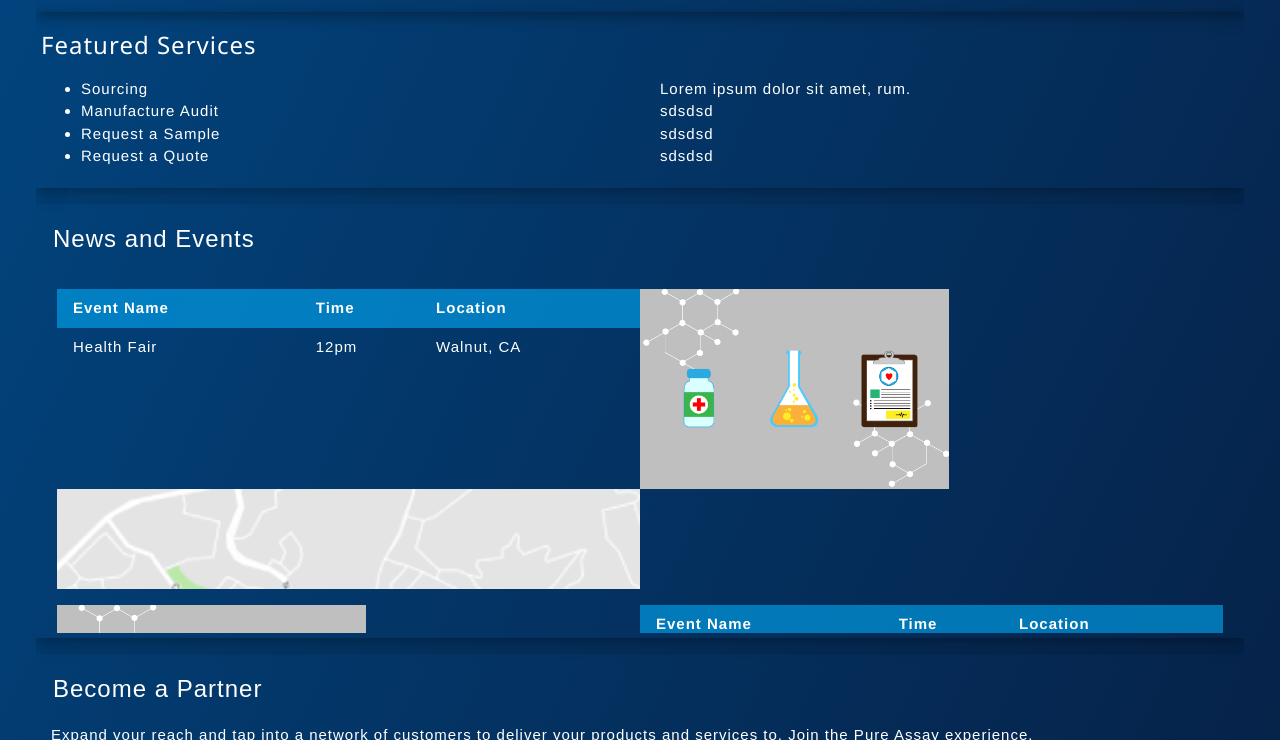
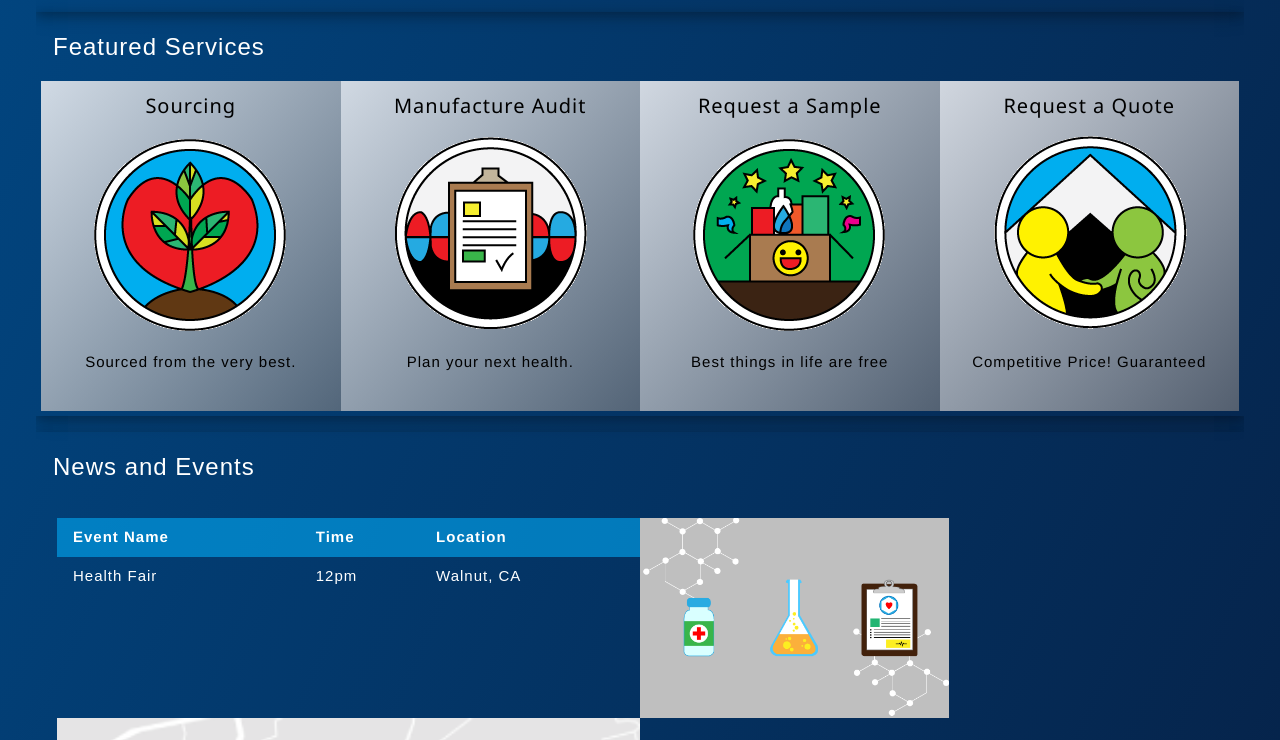
Before and after one commit to soyjoysauce/ux_template_pascience, a plain HTML site: page index.html in a window 1280 px wide. Shown: the part 1401-2141 px from the top of the page. Drawn offline with nearby package versions, Linux system fonts and the light colour scheme; some packages are replaced by stand-ins of ours; a web font is replaced by a local one.

Commit message:
changed name

```diff
--- a/index.html
+++ b/index.html
@@ -3,14 +3,12 @@
 
 <head>
     <meta charset="UTF-8">
-    <title>Pure_Assay</title>
+    <title>PA_Science</title>
     <meta name="viewport" content="width=device-width, initial-scale=1">
-    <!-- CCS -->
-    <!-- <link rel="stylesheet" href="https://maxcdn.bootstrapcdn.com/bootstrap/3.3.7/css/bootstrap.min.css" integrity="sha384-BVYiiSIFeK1dGmJRAkycuHAHRg32OmUcww7on3RYdg4Va+PmSTsz/K68vbdEjh4u"
-        crossorigin="anonymous"> -->
     <!-- W3.CSS -->
     <link rel="stylesheet" href="https://www.w3schools.com/w3css/4/w3.css">
     <link href="https://fonts.googleapis.com/css?family=Anton|Francois+One" rel="stylesheet">
+     <!-- CCS -->
     <!-- <link rel="stylesheet" type="text/css" href="style.css"> -->
     <link rel="stylesheet" type="text/css" href="style-2.css">
     <!-- JQuery -->
@@ -24,7 +22,7 @@
 <body class="w3-container w3-mobile w3-animate-opacity">
     <div class="w3-margin-left header_img"></div>
     <header class="nav_header w3-bar w3-rest">
-        <h1 class="title w3-animate-left w3-bar-item w3-mobile">Pure Assay Ingredients</h1>
+        <h1 class="title w3-animate-left w3-bar-item w3-mobile">P.A.Science</h1>
         <div class="nav_list_div">
             <div class="w3-card w3-dropdown-hover">
                 <button class="w3-button">Products</button>
@@ -76,10 +74,9 @@
         <button class="w3-col m1 l1 prev">
             ◀
         </button>
-        <!-- <div class="w3-rest"> -->
         <div id="new_carousel" class="w3-col m10 l10 content">
+            <!-- carousel here -->
         </div>
-        <!-- </div> -->
         <button class="w3-col m1 l1 next">
             ▶
         </button>
@@ -100,7 +97,7 @@
         <div class="feat_prod_col w3-col w3-cell">
             <div class="w3-card-4 feat_prod w3-margin-bottom">
                 <h3>Featured Products</h3>
-                <div class="card1 w3-hover-shadow">
+                <div class="card1">
                     <div class="w3-display-container">
                         <img class="w3-display-middle icon-img" src="img/Arginine.png" />
                     </div>
@@ -115,7 +112,7 @@
                         </p>
                     </div>
                 </div>
-                <div class="card w3-hover-shadow">
+                <div class="card">
                     <div class="w3-display-container">
                         <img class="w3-display-middle icon-img" src="img/creatin.png" />
                     </div>
@@ -136,20 +133,40 @@
             </div>
             <div class="w3-card-4 services w3-col w3-margin-bottom">
                 <h3>Featured Services</h3>
-                <ul class="w4-cell">
-                    <li class="w3-half">Sourcing</li>
-                    <span>Lorem ipsum dolor sit amet, rum.</span>
-                    </br>
-                    <li class="w3-half">Manufacture Audit</li>
-                    <span>sdsdsd</span>
-                    </br>
-                    <li class="w3-half">Request a Sample</li>
-                    <span>sdsdsd</span>
-                    </br>
-                    <li class="w3-half">Request a Quote</li>
-                    <span>sdsdsd</span>
-                    </br>
-                </ul>
+                <div class="w3-col service_col">
+                    <div class="w3-quarter service_cell">
+                        <h4 class="w3-col">Sourcing</h4>
+                            <div class="service_img">
+                                <img src="img/sourcing_logo.png" />
+                            </div>
+                            <p>Sourced from the very best.</p>
+                            </br>
+                    </div>
+                    <div class="w3-quarter service_cell">
+                        <h4 class="w3-col">Manufacture Audit</h4>
+                            <div class="service_img">
+                                    <img src="img/manufact_logo.png" />
+                                </div>
+                            <p>Plan your next health.</p>
+                            </br>
+                    </div>
+                    <div class="w3-quarter service_cell">
+                        <h4 class="w3-col">Request a Sample</h4>
+                            <div class="service_img">
+                                    <img src="img/sample_logo.png" />
+                                </div>
+                            <p>Best things in life are free</p>
+                            </br>
+                    </div>
+                    <div class="w3-quarter service_cell">
+                        <h4 class="w3-col">Request a Quote</h4>
+                            <div class="service_img">
+                                    <img src="img/quote_logo.png" />
+                                </div>
+                            <p>Competitive Price! Guaranteed</p>
+                            </br>
+                    </div>
+                </div>
             </div>
         </div>
         <!-- id='news_drop_down' -->
@@ -208,7 +225,7 @@
         <!-- <div class="w3-card-4 partner w3-third">
         </div> -->
         <section class="footer w3-rest">
-            <p>Privacy Policy | Term of Use © Copyright 2010 Pure Assay Ingredients. All Rights Reserved.</p>
+            <p>Privacy Policy | Term of Use © Copyright 2010 PAScience All Rights Reserved.</p>
             <i class="fab fa-facebook-square"></i>
             <i class="fab fa-twitter-square"></i>
             <i class="fab fa-google"></i>
--- a/style-2.css
+++ b/style-2.css
@@ -140,9 +140,9 @@ a:hover {
 .what_we_do>h3,
 .feat_prod>h3,
 .news_events>h3,
+.services>h3,
 .partner>h3 {
   border-radius: 2px;
-  /* background: linear-gradient(to bottom right, #2196f3, #0d4396a1); */
   margin: 0 0 5px 0px;
   padding: 1%;
   letter-spacing: 1px;
@@ -151,6 +151,7 @@ a:hover {
 
 .what_we_do_scroll>p,
 .feat_prod>p,
+.services>p,
 .news_events>p,
 .partner>p {
   margin: 0 10px 10px 10px;
@@ -223,9 +224,7 @@ td:hover {
 .card {
   box-shadow: 0 4px 8px 0 rgba(0, 0, 0, 0.2);
   transition: 0.3s;
-  /* margin: 0px, 1%, 0px, 1%; */
   width: 49%;
-  /* display: inline-block; */
   background-image: linear-gradient(to right bottom, #fffcfc, #fffbfbad), url(img/exercise.png);
   background-repeat: no-repeat;
   background-size: cover;
@@ -236,9 +235,7 @@ td:hover {
 .card1 {
   box-shadow: 0 4px 8px 0 rgba(0, 0, 0, 0.2);
   transition: 0.3s;
-  /* margin: 0px, 5px, 0px, 5px; */
   width: 49%;
-  /* display: inline-block; */
   background-image: linear-gradient(to right bottom, #fffcfc, #fffbfbad), url(img/exercise2.png);
   background-repeat: no-repeat;
   background-size: cover;
@@ -247,18 +244,32 @@ td:hover {
 }
 
 .card:hover {
-  background-image: linear-gradient(to right bottom, #fffcfc, #fffbfbad);
+  background-image: linear-gradient(to right bottom, #fffcfcd0, #8582829c), url(img/exercise.png);
   box-shadow: 0 8px 16px 0 rgba(0, 0, 0, 0.2);
 }
 
 .card1:hover {
-  background-image: linear-gradient(to right bottom, #fffcfc, #fffbfbad);
+  background-image: linear-gradient(to right bottom, #fffcfcd0, #8582829c), url(img/exercise2.png);
   box-shadow: 0 8px 16px 0 rgba(0, 0, 0, 0.2);
 }
 
 .container {
   padding: 2px 16px;
 }
+
+.service_col{
+  display: table-cell;
+  width: 100%;
+  color:black;
+}
+
+.service_cell{
+  text-align: center;
+  display: table-cell;
+  width: 25%;
+  background-image: linear-gradient(to right bottom,#fffcfcd0, #8582829c)
+}
+
 
 /* Carousel CSS  */
 
```
